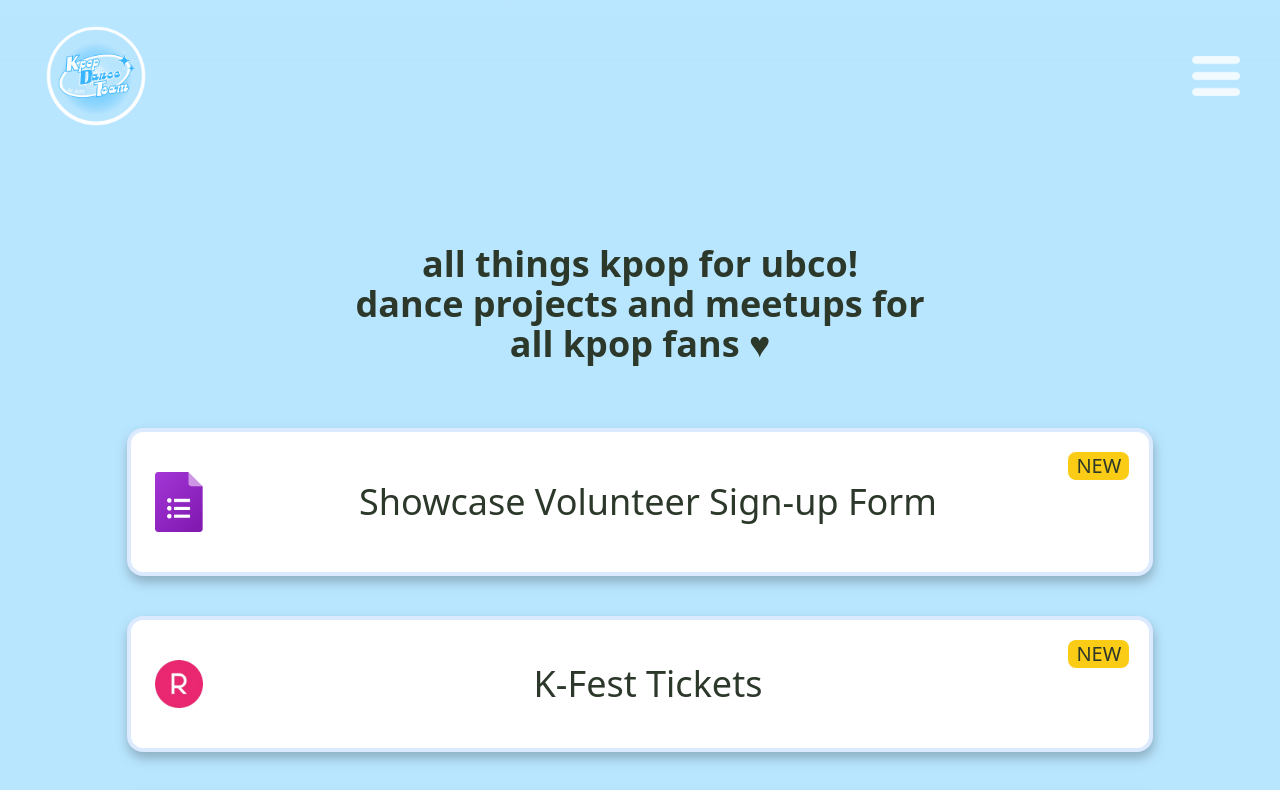
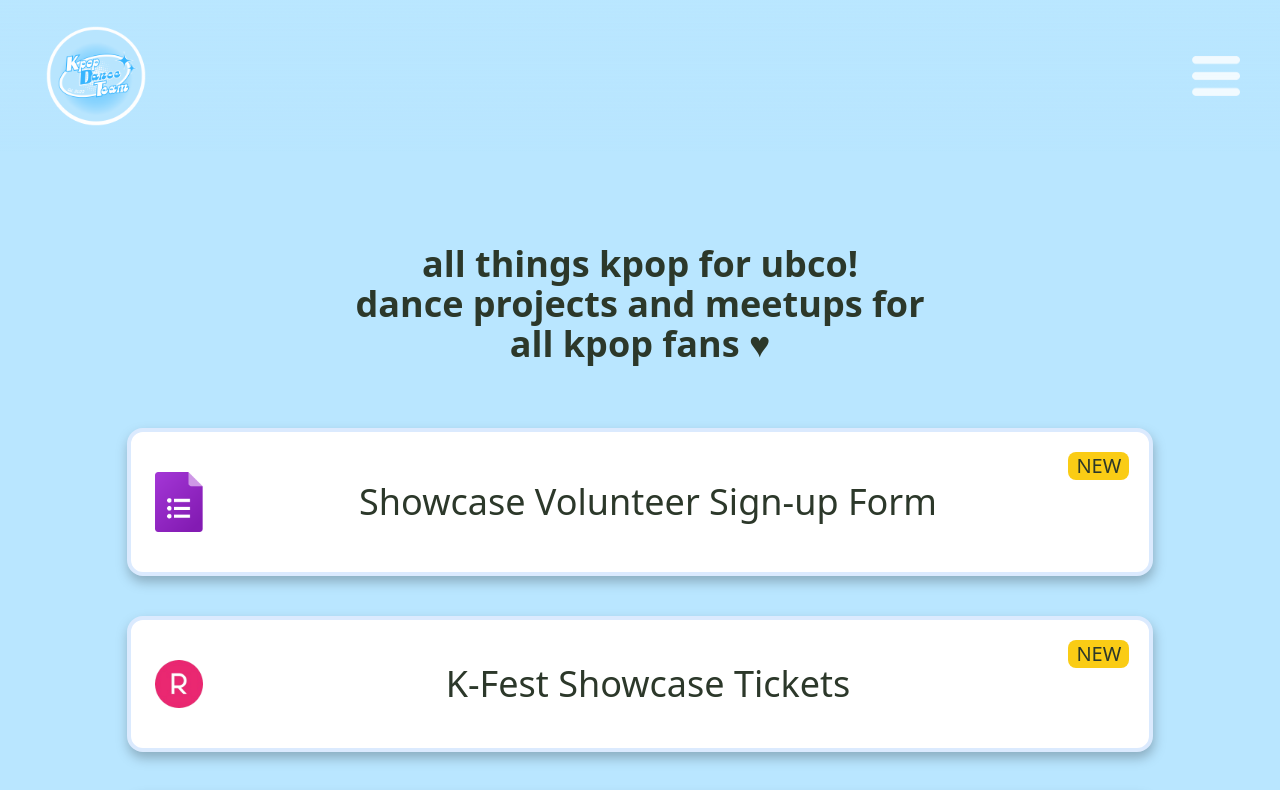
Before and after one commit to kdtsuo/kdtsuo.github.io, a React (Create React App) app: page / in a window 1280 px wide. Shown: the top 790 px of the page. Built offline with nearby package versions, Linux system fonts and the light colour scheme.

Commit message:
Update K-Fest Tickets link text to 'K-Fest Showcase Tickets' for clarity

```diff
--- a/src/components/QuickLinks.js
+++ b/src/components/QuickLinks.js
@@ -15,7 +15,7 @@ const QuickLinks = () => {
 
     addQuickLink(googleformsicon, 'Showcase Volunteer Sign-up Form', 'https://docs.google.com/forms/d/1wKNqjhKz84gjOZN76VDzymdlz-ExG51RhVHKcygsvn4/edit', true, true);
 
-    addQuickLink(rubriclogo, 'K-Fest Tickets', 'https://campus.hellorubric.com/?s=7805', true, true);
+    addQuickLink(rubriclogo, 'K-Fest Showcase Tickets', 'https://campus.hellorubric.com/?s=7805', true, true);
 
     addQuickLink(
         rubriclogo,
```
